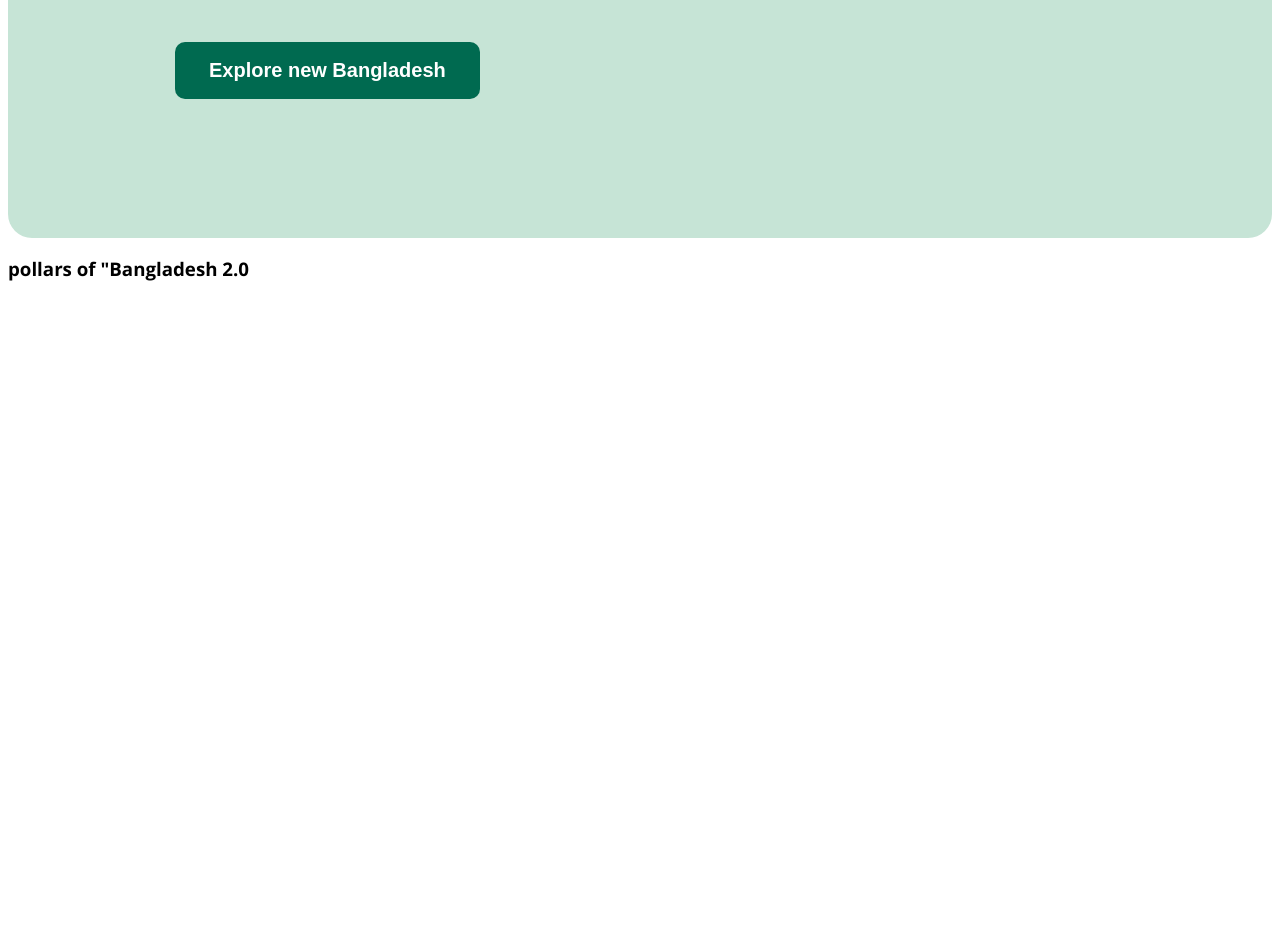
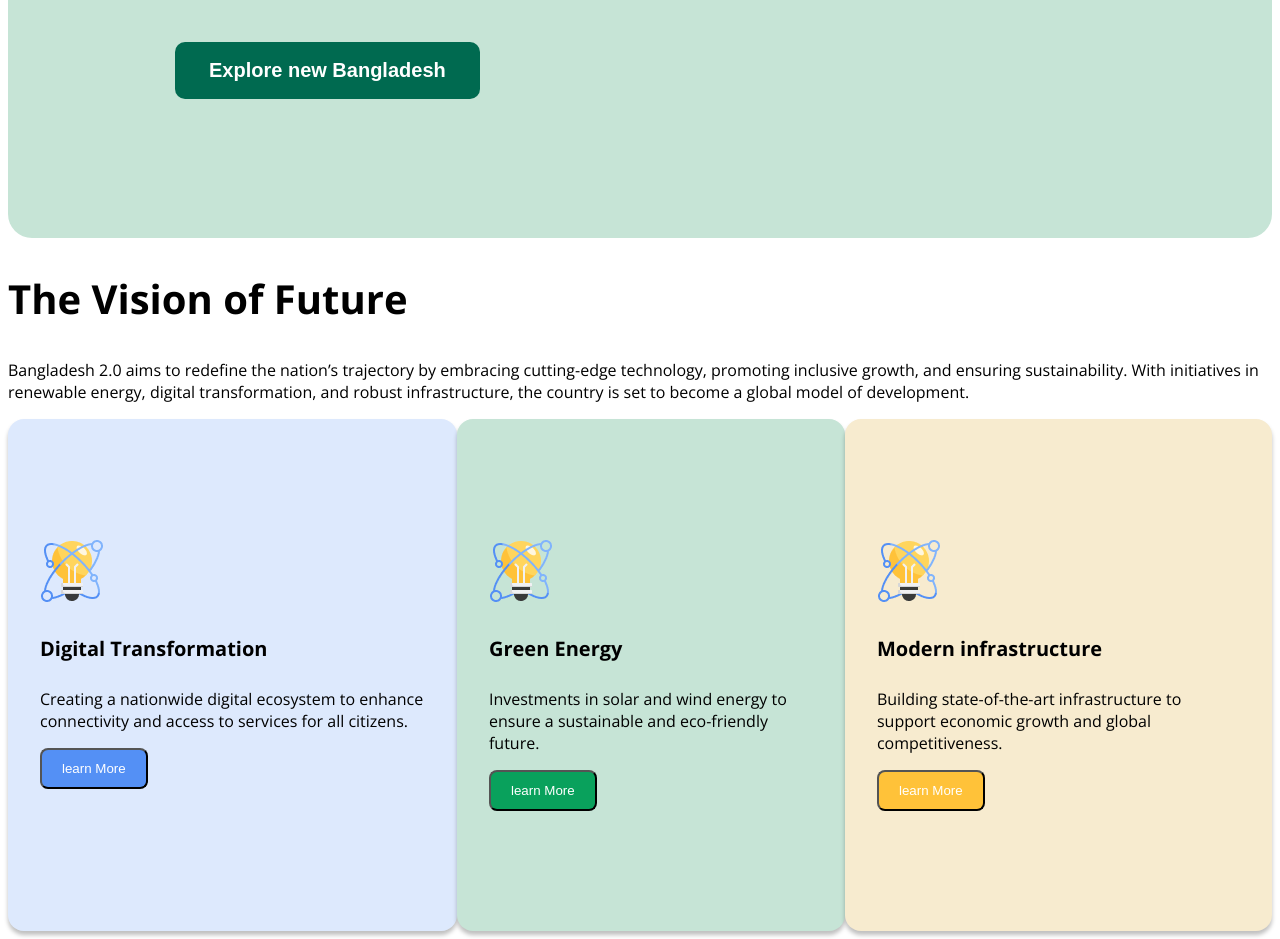
Before and after one commit to fahim7273/assignment-1, a plain HTML site: page index.html in a window 1280 px wide. Shown: the part 996-1935 px from the top of the page. Before the commit the page ends 1296 px from the top, so only its background shows below. Drawn offline with nearby package versions, Linux system fonts and the light colour scheme.

Commit message:
first commit

```diff
--- a/index.html
+++ b/index.html
@@ -30,6 +30,7 @@
         </div>
         <div class="hero-image">
 
+
             <img  src="img/hero.png" alt="">
         </div>
 
@@ -37,7 +38,35 @@
 
     </section>
     <section>
-        <h3>pollars of "Bangladesh 2.0</h3>
+        <h2 class="s-title">The Vision of Future</h2>
+        <p class="s-descri">Bangladesh 2.0 aims to redefine the nation’s trajectory by embracing cutting-edge technology, promoting inclusive growth, and ensuring sustainability. With initiatives in renewable energy, digital transformation, and robust infrastructure, the country is set to become a global model of development.</p>
+        <div class="skill-container">
+            <div class="skill skill-1 ">
+                <img src="img/card-icon.png" alt="">
+                <h4 class="skill-title">Digital Transformation</h4>
+                <p class="skill-descripion"> Creating a nationwide digital ecosystem to enhance connectivity and access to services for all citizens.</p>
+                <button class="btn-1"> learn More </button>
+            </div>
+            <div class="skill skill-2">
+                <img src="img/card-icon.png" alt="">
+                <h4 class="skill-title">Green Energy</h4>
+                <p class="skill-descripion">Investments in solar and wind energy to ensure a sustainable and eco-friendly future.</p>
+                <button class="btn-2">learn More  </button>
+            </div>
+            <div class="skill skill-3">
+                <img src="img/card-icon.png" alt="">
+                <h4 class="skill-title">Modern infrastructure</h4>
+                <p class="skill-descripion">Building state-of-the-art infrastructure to support economic growth and global competitiveness.</p>
+                <button class="btn-3">learn More </button>
+            </div>
+
+
+
+
+
+
+        </div>
+
 
     </section>
 
--- a/style/style.css
+++ b/style/style.css
@@ -91,3 +91,64 @@ nav{
 }
 
 /* 2nd prob.... */
+
+.s-title{
+    font-weight: bold;
+    font-size: 40px;
+}
+.s-descri{
+    font-weight: 400;
+    font-size: 16px;
+}
+
+.skill-container{
+
+    justify-content: space-between;
+
+     display: flex;
+
+}
+.skill{
+
+    padding: 120px 32px ;
+    box-shadow: 0px 4px 4px 0px rgba(0, 0, 0, 0.25);
+}
+/* skill-1_3 */
+.skill-1{
+    background-color: rgba(84, 144, 245, 0.2);
+    border-radius: 16px;
+}
+.skill-2{
+    background-color: rgba(198, 228, 214, 1);
+    border-radius: 16px;
+}
+.skill-3{
+    background-color: rgba(247, 235, 207, 1);
+    border-radius: 16px;
+}
+.skill-title{
+
+    font-weight: bold;
+    font-size: 20px;
+}
+.btn-2{
+
+    padding: 11px 20px;
+    border-radius: 8px;
+    background-color: rgba(9, 161, 92, 1);
+    color: rgba(255, 255, 255, 1);
+}
+.btn-1{
+
+    padding: 11px 20px;
+    border-radius: 8px;
+    background-color: rgba(84, 144, 245, 1);
+    color:rgba(255, 255, 255, 1) ;
+
+}
+.btn-3{
+    padding: 11px 20px;
+    border-radius: 8px;
+    background-color: rgba(255, 194, 57, 1);
+    color: rgba(255, 255, 255, 1);
+}
```
